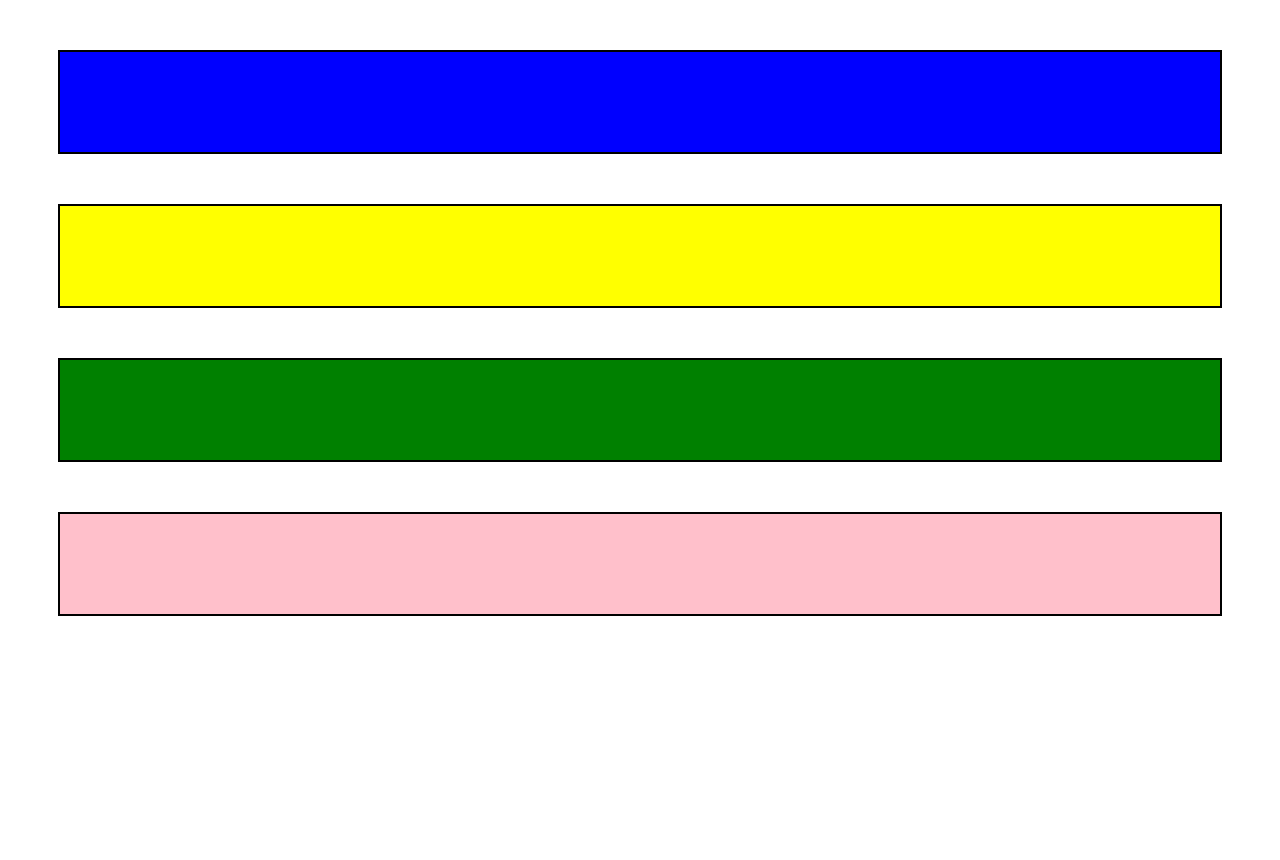
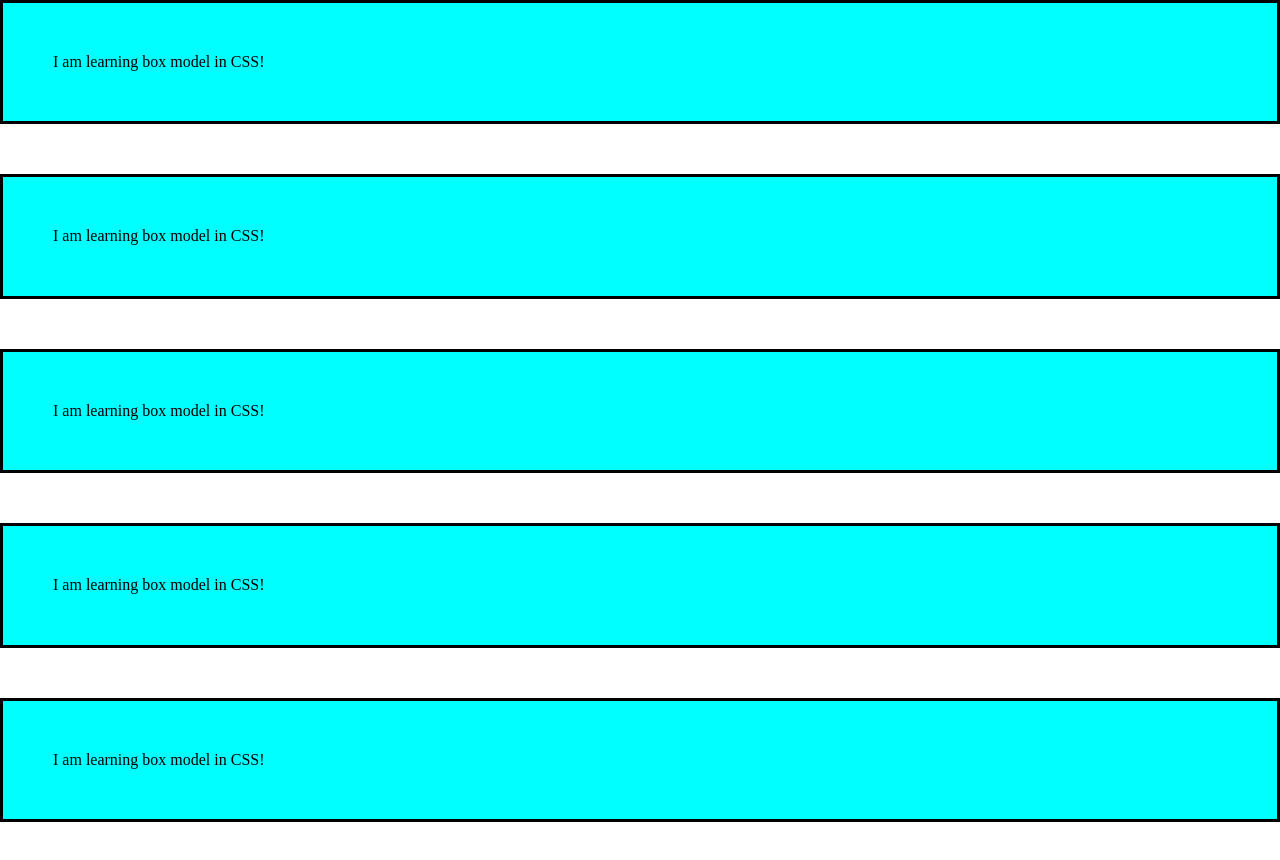
Before and after one commit to taniakononenko23/vscode-git-test21, a plain HTML site: page index.html in a window 1280 px wide. Before the commit the page ends 800 px from the top, so only its background shows below. Drawn offline with nearby package versions, Linux system fonts and the light colour scheme.

Commit message:
add init files

```diff
--- a/index.html
+++ b/index.html
@@ -1,34 +1,29 @@
+<!DOCTYPE html>
+<html lang="en">
+  <head>
+    <meta charset="UTF-8" />
+    <meta name="viewport" content="width=device-width, initial-scale=1.0" />
+    <title>Document</title>
+    <link
+      rel="stylesheet"
+      href="https://cdnjs.cloudflare.com/ajax/libs/normalize/8.0.1/normalize.min.css"
+      integrity="sha256-l85OmPOjvil/SOvVt3HnSSjzF1TUMyT9eV0c2BzEGzU="
+      crossorigin="anonymous"
+    />
     <style>
-      .div1 {
-        background-color: blue;
-        border: 2px solid black;
+      div {
+        background-color: aqua;
+        border: 3px solid black;
         padding: 50px;
-        margin: 50px;
-      }
-      .div2 {
-        background-color: yellow;
-        border: 2px solid black;
-        padding: 50px;
-        margin: 50px;
-      }
-      .div3 {
-        background-color: green;
-        border: 2px solid black;
-        padding: 50px;
-        margin: 50px;
-      }
-      .div4 {
-        background-color: pink;
-        border: 2px solid black;
-        padding: 50px;
-        margin: 50px;
+        margin-bottom: 50px;
       }
     </style>
   </head>
   <body>
-    <div class="div1"></div>
-    <div class="div2"></div>
-    <div class="div3"></div>
-    <div class="div4"></div>
+    <div class="div">I am learning box model in CSS!</div>
+    <div class="div">I am learning box model in CSS!</div>
+    <div class="div">I am learning box model in CSS!</div>
+    <div class="div">I am learning box model in CSS!</div>
+    <div class="div">I am learning box model in CSS!</div>
   </body>
 </html>
```
